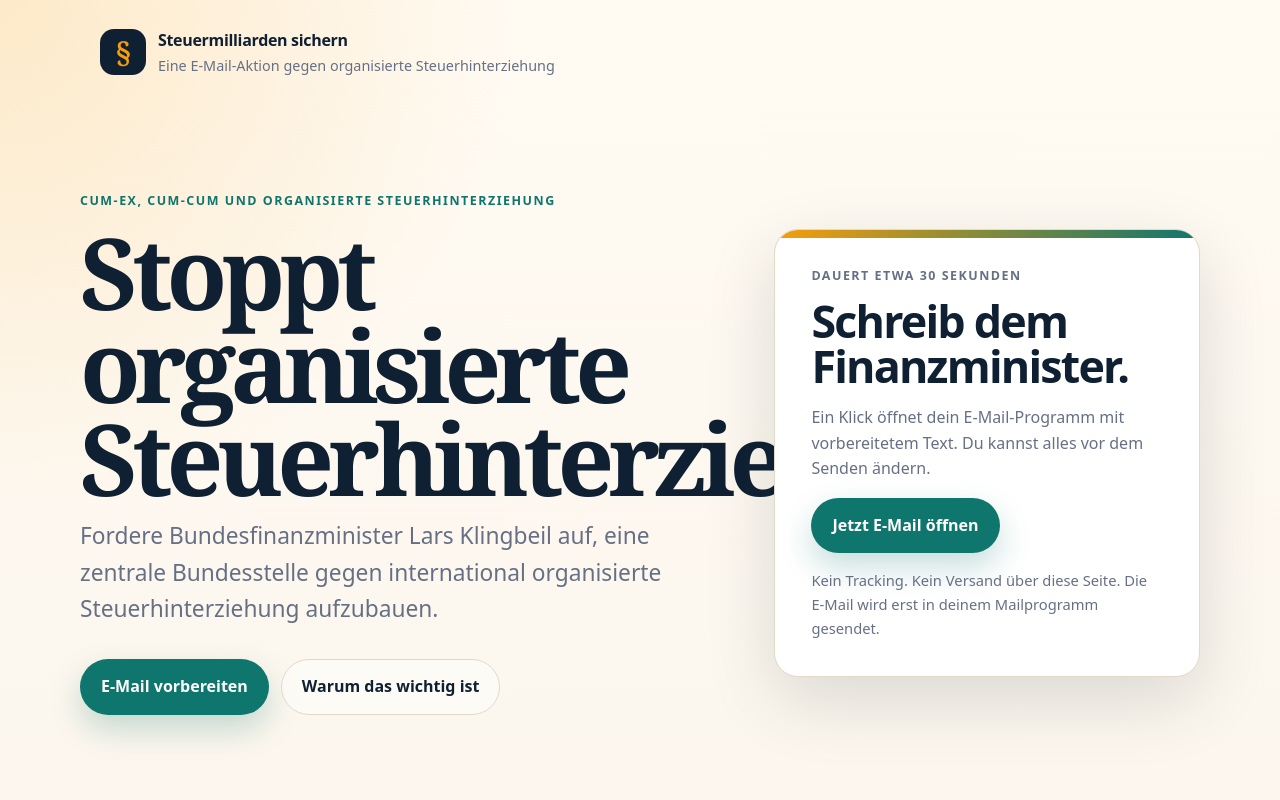
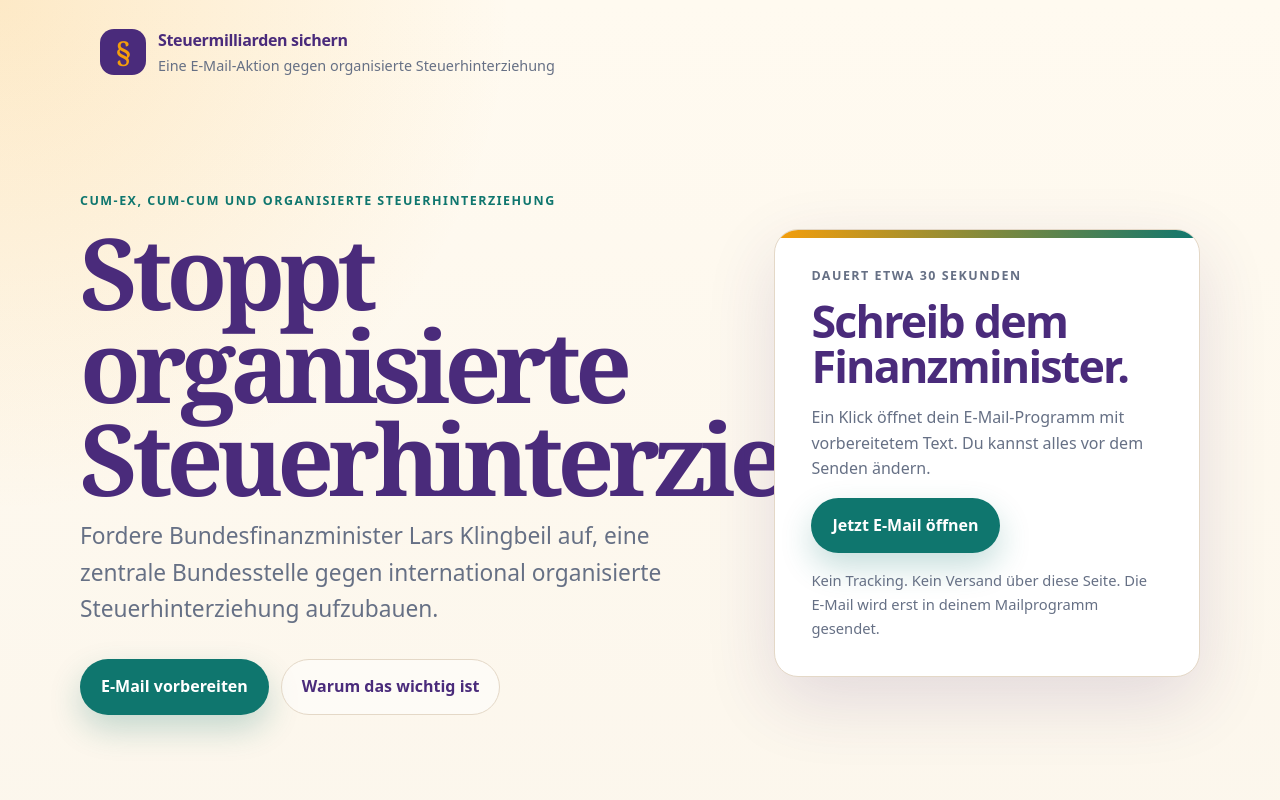
Before and after one commit to matterche/get-involved, a website: page index.html in a window 1280 px wide. Shown: the top 800 px of the page. Drawn offline with Linux system fonts and the light colour scheme.

Commit message:
style: Change colors

```diff
--- a/assets/styles.css
+++ b/assets/styles.css
@@ -1,9 +1,9 @@
 :root {
     --bg: #f7f1e7;
-    --bg-soft: #fffaf2;
+    --bg-soft: #fffaf0;
     --card: #ffffff;
-    --ink: #102033;
-    --text: #1d2939;
+    --ink: #4a2b7b;
+    --text: #3b2a55;
     --muted: #667085;
     --primary: #0f766e;
     --primary-hover: #115e59;
@@ -11,7 +11,7 @@
     --accent-soft: #fff4d6;
     --border: #e4d8c7;
     --success: #157347;
-    --shadow: 0 24px 70px rgba(16, 32, 51, 0.14);
+    --shadow: 0 24px 70px rgba(74, 43, 123, 0.14);
     --radius: 24px;
     --radius-sm: 16px;
 }
@@ -404,7 +404,7 @@ textarea {
 .source-grid a {
     color: var(--ink);
     font-weight: 800;
-    text-decoration-color: rgba(15, 118, 110, 0.38);
+    text-decoration-color: rgba(74, 43, 123, 0.38);
     text-decoration-thickness: 2px;
     text-underline-offset: 4px;
 }
```
